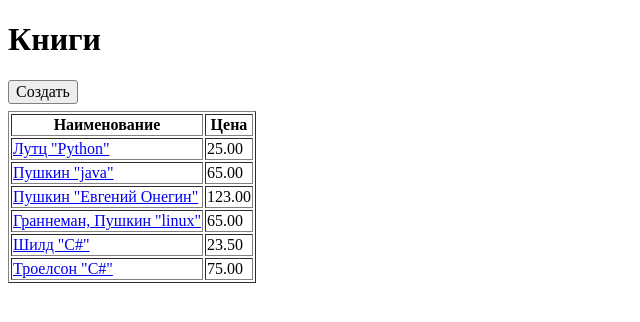
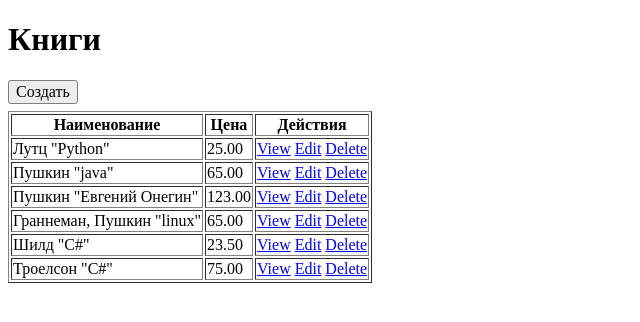
Before and after one commit to gonchigor/internetshop, a Django app: page /book/ in a window 1280 px wide. Shown: the part 42-364 px from the top of the page, without its empty margins (0-640 px from the left). Run offline with Django 3.2, Linux system fonts and the light colour scheme; data comes from the database, SQL or seed files in the repository; both versions use the stored data as it was after the commit.

Commit message:
done lists

```diff
--- a/templates/dimension_list.html
+++ b/templates/dimension_list.html
@@ -30,15 +30,23 @@
     <table border="1">
         {% block dimension_list %}
             <tr>
-                <th>Наименование</th>
-                <th>Описание</th>
+                {% block list_header %}
+                    <th>Наименование</th>
+                    <th>Описание</th>
+                {% endblock %}
                 <th>Действия</th>
             </tr>
             {% for object in object_list %}
                 <tr>
-                    <td><a href="{% url url_detail object.pk %}">{{ object.name }}</a></td>
+                {% block list_element %}
+                    <td>{{ object.name }}</td>
                     <td>{{  object.description }}</td>
-                    <td></td>
+                {% endblock %}
+                    <td>
+                        <a href="{% block  url_view%}#{% endblock %}" title="Посмотреть">View</a>
+                        <a href="{% block  url_edit%}#{% endblock %}" title="Править">Edit</a>
+                        <a href="{% block  url_delete%}#{% endblock %}" title="Удалить">Delete</a>
+                    </td>
                 </tr>
             {% endfor %}
         {% endblock %}
--- a/templates/dimensionsapp/agerestriction_list.html
+++ b/templates/dimensionsapp/agerestriction_list.html
@@ -9,3 +9,7 @@
     {% endblock %}
 
 {% block create_ankor%}{% url 'age_restriction_create' %}{% endblock %}
+
+{% block  url_view%}{% url 'age_restriction_detail' object.pk%}{% endblock %}
+{% block  url_edit%}{% url 'age_restriction_update' object.pk%}{% endblock %}
+{% block  url_delete%}{% url 'age_restriction_delete' object.pk%}{% endblock %}
--- a/templates/dimensionsapp/binding_list.html
+++ b/templates/dimensionsapp/binding_list.html
@@ -9,3 +9,7 @@
 {% endblock %}
 
 {% block create_ankor%}{% url 'binding_create' %}{% endblock %}
+
+{% block  url_view%}{% url 'binding_detail' object.pk%}{% endblock %}
+{% block  url_edit%}{% url 'binding_update' object.pk%}{% endblock %}
+{% block  url_delete%}{% url 'binding_delete' object.pk%}{% endblock %}
--- a/templates/dimensionsapp/formatbook_list.html
+++ b/templates/dimensionsapp/formatbook_list.html
@@ -9,3 +9,7 @@
 {% endblock %}
 
 {% block create_ankor%}{% url 'format_book_create' %}{% endblock %}
+
+{% block  url_view%}{% url 'format_book_detail' object.pk%}{% endblock %}
+{% block  url_edit%}{% url 'format_book_update' object.pk%}{% endblock %}
+{% block  url_delete%}{% url 'format_book_delete' object.pk%}{% endblock %}
--- a/templates/dimensionsapp/jenre_list.html
+++ b/templates/dimensionsapp/jenre_list.html
@@ -9,3 +9,7 @@
     {% endblock %}
 
 {% block create_ankor%}{% url 'jenre_create' %}{% endblock %}
+
+{% block  url_view%}{% url 'jenre_detail' object.pk%}{% endblock %}
+{% block  url_edit%}{% url 'jenre_update' object.pk%}{% endblock %}
+{% block  url_delete%}{% url 'jenre_delete' object.pk%}{% endblock %}
--- a/templates/dimensionsapp/publishinghouse_list.html
+++ b/templates/dimensionsapp/publishinghouse_list.html
@@ -9,3 +9,7 @@
     {% endblock %}
 
 {% block create_ankor%}{% url 'publishing_house_create' %}{% endblock %}
+
+{% block  url_view%}{% url 'publishing_house_detail' object.pk%}{% endblock %}
+{% block  url_edit%}{% url 'publishing_house_update' object.pk%}{% endblock %}
+{% block  url_delete%}{% url 'publishing_house_delete' object.pk%}{% endblock %}
--- a/templates/dimensionsapp/serie_list.html
+++ b/templates/dimensionsapp/serie_list.html
@@ -9,3 +9,7 @@
     {% endblock %}
 
 {% block create_ankor%}{% url 'serie_create' %}{% endblock %}
+
+{% block  url_view%}{% url 'serie_detail' object.pk%}{% endblock %}
+{% block  url_edit%}{% url 'serie_update' object.pk%}{% endblock %}
+{% block  url_delete%}{% url 'serie_delete' object.pk%}{% endblock %}
--- a/templates/goodsapp/book_list.html
+++ b/templates/goodsapp/book_list.html
@@ -11,15 +11,18 @@
 {% block searchform %}
 {% endblock %}
 {% block create_ankor %}{% url 'book_create' %}{% endblock %}
-{% block dimension_list %}
-            <tr>
-                <th>Наименование</th>
-                <th>Цена</th>
-            </tr>
-            {% for object in object_list %}
-                <tr>
-                    <td><a href="{% url 'book_detail' object.pk %}">{{ object.description }}</a></td>
-                    <td>{{  object.price }}</td>
-                </tr>
-            {% endfor %}
-        {% endblock %}
+
+{% block list_header %}
+   <th>Наименование</th>
+    <th>Цена</th>
+{% endblock %}
+
+{% block list_element %}
+    <td>{{ object.description }}</td>
+    <td>{{  object.price }}</td>
+{% endblock %}
+
+
+{% block  url_view%}{% url 'book_detail' object.pk%}{% endblock %}
+{% block  url_edit%}{% url 'book_update' object.pk%}{% endblock %}
+{% block  url_delete%}{% url 'book_delete' object.pk%}{% endblock %}
```
Also changed, not shown: templates/dimensionsapp/author_list.html (+15 -13 lines), db.sqlite3, templates/menuapp/menu_list.html (renamed from templates/goodsapp/menu_list.html), templates/menuapp/menu_view.html (renamed from templates/goodsapp/menu_view.html).
